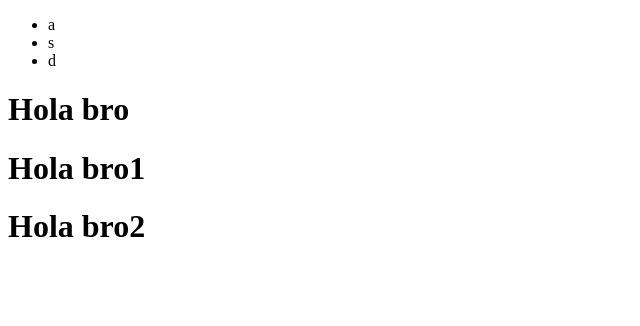
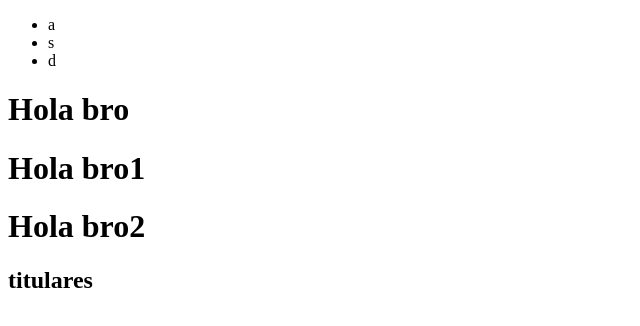
Before and after one commit to Veidt00/Nucba, a plain HTML site: page index.html in a window 1280 px wide. Shown: the whole page, without its empty margins (0-640 px from the left). Drawn offline with Linux system fonts and the light colour scheme.

Commit message:
agregue un titulo al footer

```diff
--- a/index.html
+++ b/index.html
@@ -15,5 +15,8 @@
     <h1>Hola bro</h1>
     <h1>Hola bro1</h1>
     <h1>Hola bro2</h1>
+    <footer>
+        <h2>titulares</h2>
+    </footer>
 </body>
 </html>
```
